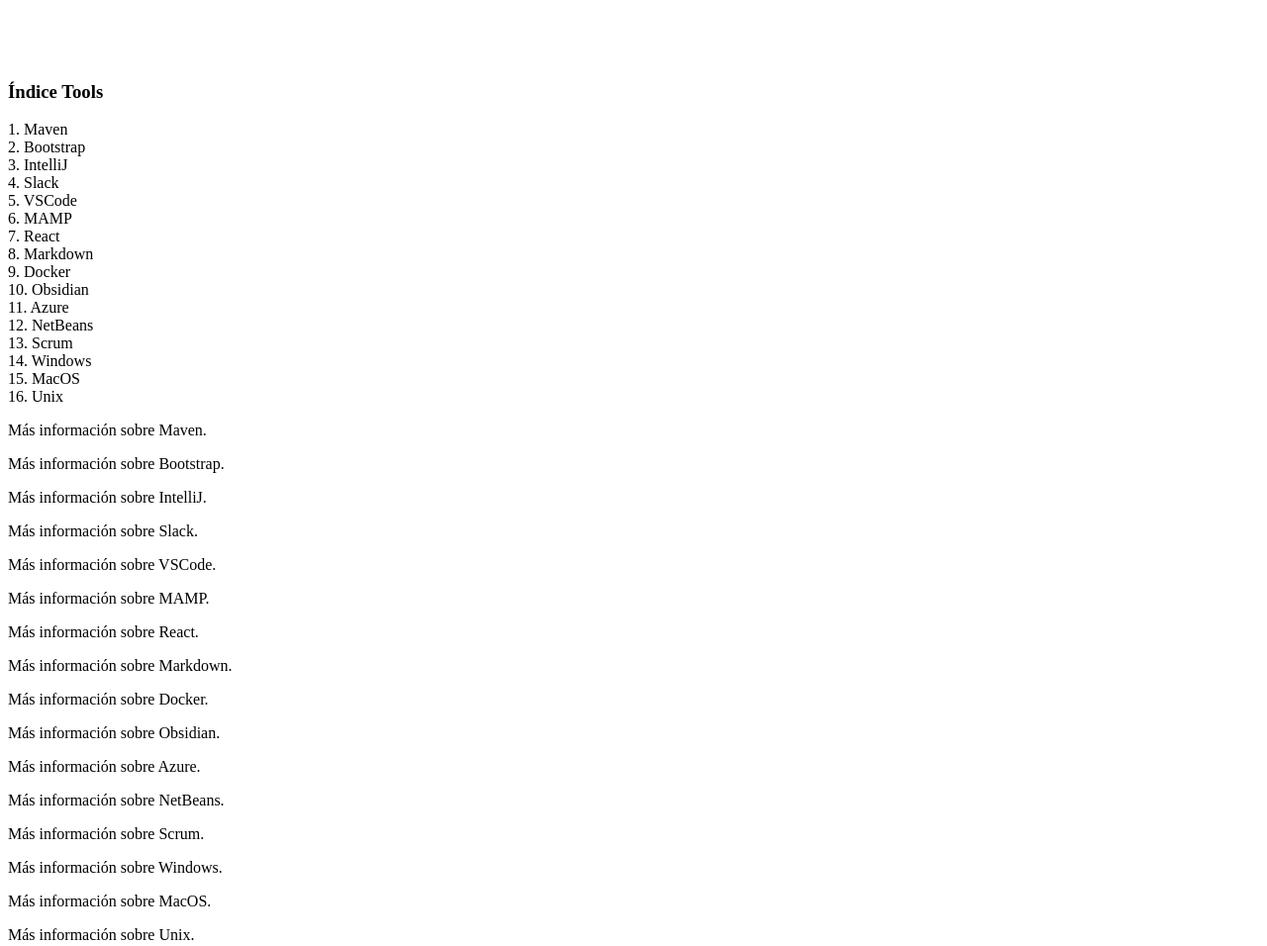
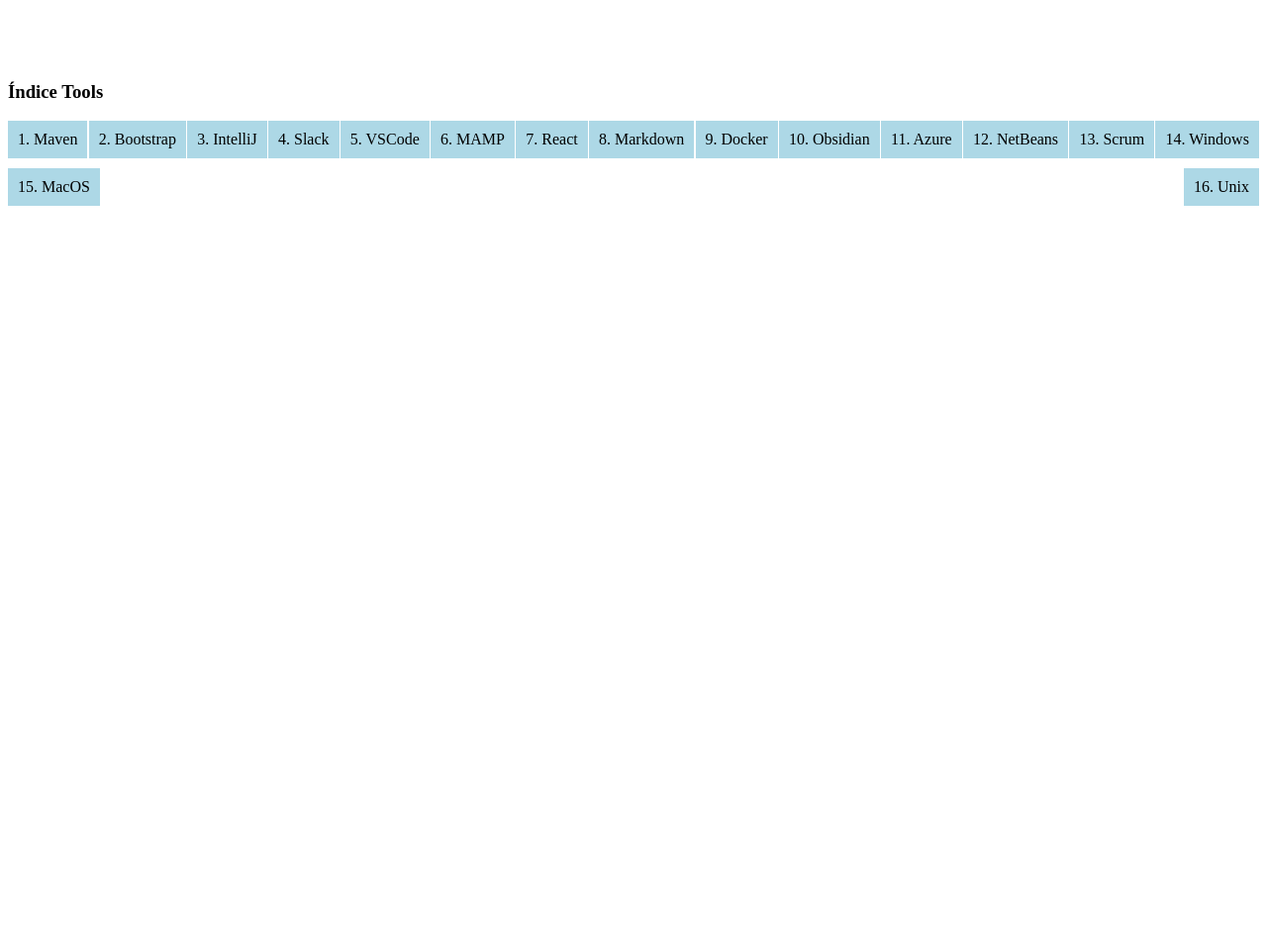
Before and after one commit to JoanLlompart/MiPortafolio, a website built with Parcel: page index.html in a window 1280 px wide. Shown: the part 11044-12000 px from the top of the page at 99% size. After the commit the page ends 11278 px from the top, so only its background shows below. Built offline with nearby package versions, Linux system fonts and the light colour scheme; files whose address does not match are found by name.

Commit message:
Millorant accesibilitat

```diff
--- a/estils.css
+++ b/estils.css
@@ -472,14 +472,37 @@
 }
 
 
+.index-container {
+    width: 100%;
+    margin: 0 auto;
+}
 
+.blue-index {
+    display: flex;
+    flex-wrap: wrap;
+    justify-content: space-between;
+    padding: 0;
+}
 
+.blue-index li {
+    list-style-type: none;
+    text-align: center;
+    margin-bottom: 10px;
+    background-color: lightblue;
+    padding: 10px;
+    box-sizing: border-box;
+}
 
+@media (max-width: 768px) {
+    .index-container {
+        padding: 0 20px;
+    }
 
-/* Estilos para dispositivos grandes (pantallas de escritorio) */
-/* ... tus estilos actuales ... */
+    .blue-index li {
+        flex-basis: calc(50% - 10px);
+    }
+}
 
-/* Estilos para dispositivos más pequeños (pantallas de móviles) */
 @media (max-width: 768px) {
 
     /* Redefine tus estilos aquí */
@@ -556,9 +579,3 @@
         width: 80%;
     }
 }
-
-.blue-index {
-    color: blue;
-    list-style-type: none;
-    padding-left: 0;
-}
--- a/index.html
+++ b/index.html
@@ -427,7 +427,8 @@
         </ul>
 
         <h2>Skills and Tools</h2>
-        <button id="btnInfo" onclick="mostrarAyuda()"  style="background-color: white; font-size: 24px; padding: 10px;">ℹ️</button>
+        <button id="btnInfo" onclick="mostrarAyuda()"
+            style="background-color: white; font-size: 24px; padding: 10px;">ℹ️</button>
 
         <div id="scrollHelp" class="help-message">
             Desplázate lateralmente hacia la derecha para ver más herramientas.
@@ -505,42 +506,27 @@
     </section>
 
     <footer>
+        <div class="index-container">
             <h3>Índice Tools</h3>
             <ul class="blue-index">
-        <li><a href="#pie-maven">1. Maven</a></li>
-        <li><a href="#pie-bootstrap">2. Bootstrap</a></li>
-        <li><a href="#pie-intellij">3. IntelliJ</a></li>
-        <li><a href="#pie-slack">4. Slack</a></li>
-        <li><a href="#pie-vscode">5. VSCode</a></li>
-        <li><a href="#pie-mamp">6. MAMP</a></li>
-        <li><a href="#pie-react">7. React</a></li>
-        <li><a href="#pie-markdown">8. Markdown</a></li>
-        <li><a href="#pie-docker">9. Docker</a></li>
-        <li><a href="#pie-obsidian">10. Obsidian</a></li>
-        <li><a href="#pie-azure">11. Azure</a></li>
-        <li><a href="#pie-netbeans">12. NetBeans</a></li>
-        <li><a href="#pie-scrum">13. Scrum</a></li>
-        <li><a href="#pie-windows">14. Windows</a></li>
-        <li><a href="#pie-macos">15. MacOS</a></li>
-        <li><a href="#pie-unix">16. Unix</a></li>
+                <li><a href="#pie-maven" id="pie-maven">1. Maven</a></li>
+                <li><a href="#pie-bootstrap" id="pie-bootstrap">2. Bootstrap</a></li>
+                <li><a href="#pie-intellij" id="pie-intellij">3. IntelliJ</a></li>
+                <li><a href="#pie-slack" id="pie-slack">4. Slack</a></li>
+                <li><a href="#pie-vscode" id="pie-vscode">5. VSCode</a></li>
+                <li><a href="#pie-mamp" id="pie-mamp">6. MAMP</a></li>
+                <li><a href="#pie-react" id="pie-react">7. React</a></li>
+                <li><a href="#pie-markdown" id="pie-markdown">8. Markdown</a></li>
+                <li><a href="#pie-docker" id="pie-docker">9. Docker</a></li>
+                <li><a href="#pie-obsidian" id="pie-obsidian">10. Obsidian</a></li>
+                <li><a href="#pie-azure" id="pie-azure">11. Azure</a></li>
+                <li><a href="#pie-netbeans" id="pie-netbeans">12. NetBeans</a></li>
+                <li><a href="#pie-scrum" id="pie-scrum">13. Scrum</a></li>
+                <li><a href="#pie-windows" id="pie-windows">14. Windows</a></li>
+                <li><a href="#pie-macos" id="pie-macos">15. MacOS</a></li>
+                <li><a href="#pie-unix" id="pie-unix">16. Unix</a></li>
             </ul>
-
-    <p id="pie-maven">Más información sobre Maven.</p>
-    <p id="pie-bootstrap">Más información sobre Bootstrap.</p>
-    <p id="pie-intellij">Más información sobre IntelliJ.</p>
-    <p id="pie-slack">Más información sobre Slack.</p>
-    <p id="pie-vscode">Más información sobre VSCode.</p>
-    <p id="pie-mamp">Más información sobre MAMP.</p>
-    <p id="pie-react">Más información sobre React.</p>
-    <p id="pie-markdown">Más información sobre Markdown.</p>
-    <p id="pie-docker">Más información sobre Docker.</p>
-    <p id="pie-obsidian">Más información sobre Obsidian.</p>
-    <p id="pie-azure">Más información sobre Azure.</p>
-    <p id="pie-netbeans">Más información sobre NetBeans.</p>
-    <p id="pie-scrum">Más información sobre Scrum.</p>
-    <p id="pie-windows">Más información sobre Windows.</p>
-    <p id="pie-macos">Más información sobre MacOS.</p>
-    <p id="pie-unix">Más información sobre Unix.</p>
+        </div>
     </footer>
 </body>
 
```
Lines whose indentation alone changed are shown as unchanged.
